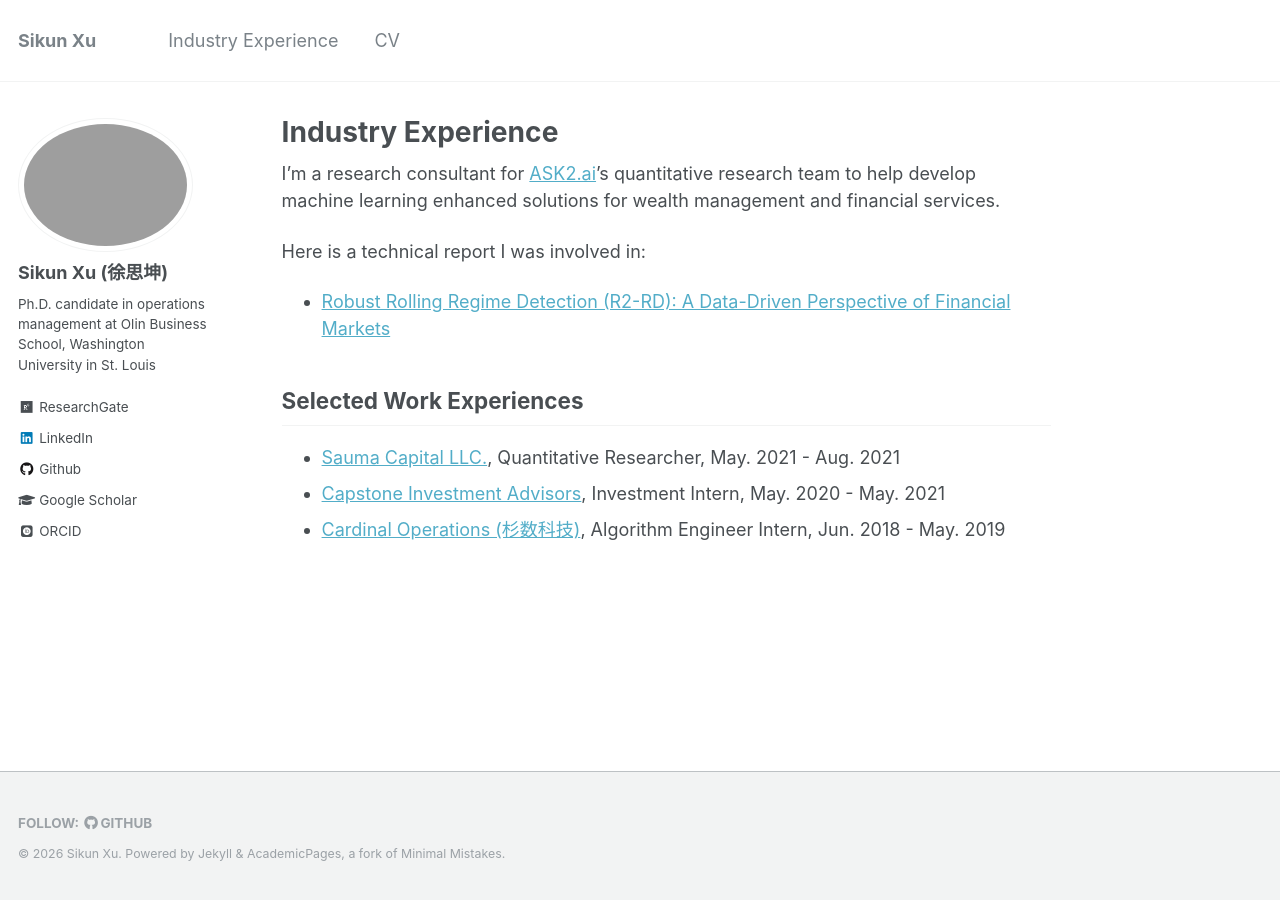
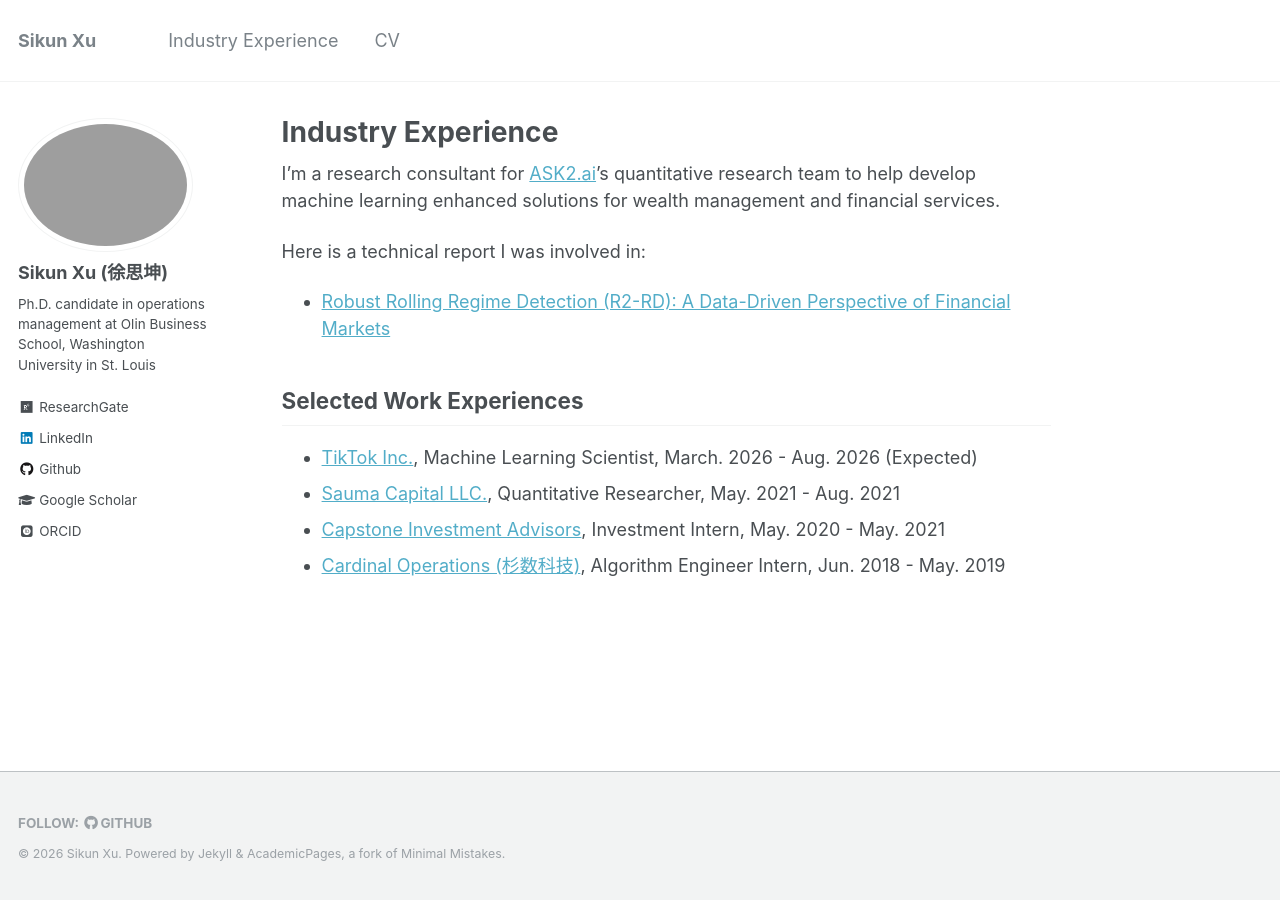
Before and after one commit to iamsikun/iamsikun.github.io, a Jekyll site: the page built from _pages/industry-experience.md, in a window 1280 px wide. Built offline with Jekyll 4.4.1, drawn with Linux system fonts in a browser that asks for light colours; some web fonts are replaced.

Commit message:
Added TikTok

```diff
--- a/_pages/industry-experience.md
+++ b/_pages/industry-experience.md
@@ -12,7 +12,7 @@
 * [Robust Rolling Regime Detection (R2-RD): A Data-Driven Perspective of Financial Markets](https://papers.ssrn.com/sol3/papers.cfm?abstract_id=4729435#)
 
 ## Selected Work Experiences
-
+* [TikTok Inc.](https://www.tiktok.com/about?lang=en), Machine Learning Scientist, March. 2026 - Aug. 2026 (Expected)
 * [Sauma Capital LLC.](https://www.linkedin.com/company/sauma-capital-llc), Quantitative Researcher, May. 2021 - Aug. 2021
 * [Capstone Investment Advisors](https://www.capstoneco.com/), Investment Intern, May. 2020 - May. 2021
 * [Cardinal Operations (杉数科技)](https://www.shanshu.ai/), Algorithm Engineer Intern,  Jun. 2018 - May. 2019
```
